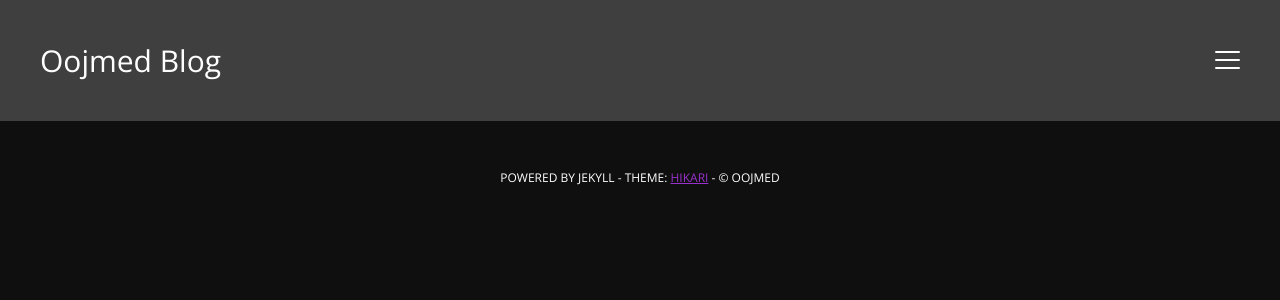
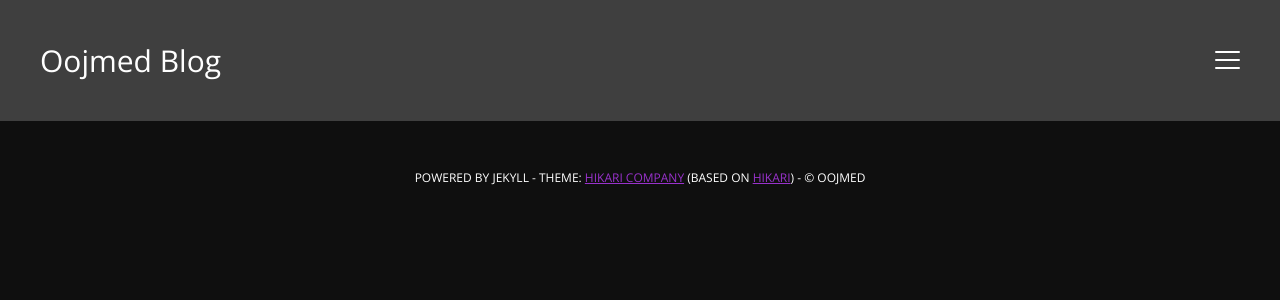
Before and after one commit to oojmed/blog, a Jekyll site: the page built from index.html, in a window 1280 px wide. Shown: the top 300 px of the page. Built offline with Jekyll 4.4.1, drawn with Linux system fonts in a browser that asks for light colours; the list of posts is cut into pages by our own code.

Commit message:
Modified theme details in footer

```diff
--- a/_layouts/default.html
+++ b/_layouts/default.html
@@ -62,7 +62,7 @@
       </main>
 
       <footer>
-        <small>Powered by Jekyll - Theme: <a href="https://github.com/m3xm/hikari-for-Jekyll">hikari</a> - &copy; {{ site.author }}</small>
+        <small>Powered by Jekyll - Theme: <a href="https://github.com/oojmed/hikari-company">Hikari Company</a> (based on <a href="https://github.com/mx3m/hikari-for-jekyll">Hikari</a>) - &copy; {{ site.author }}</small>
       </footer>
 
     </div>
```
